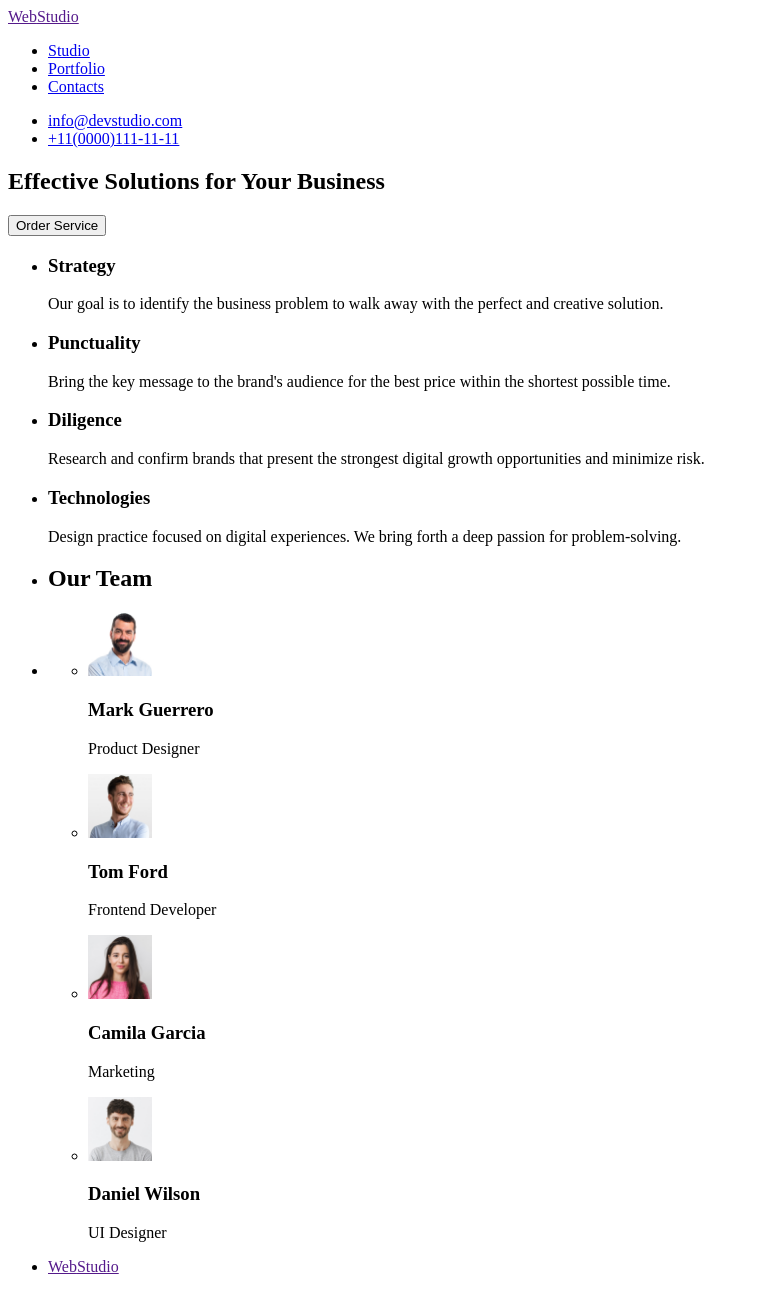
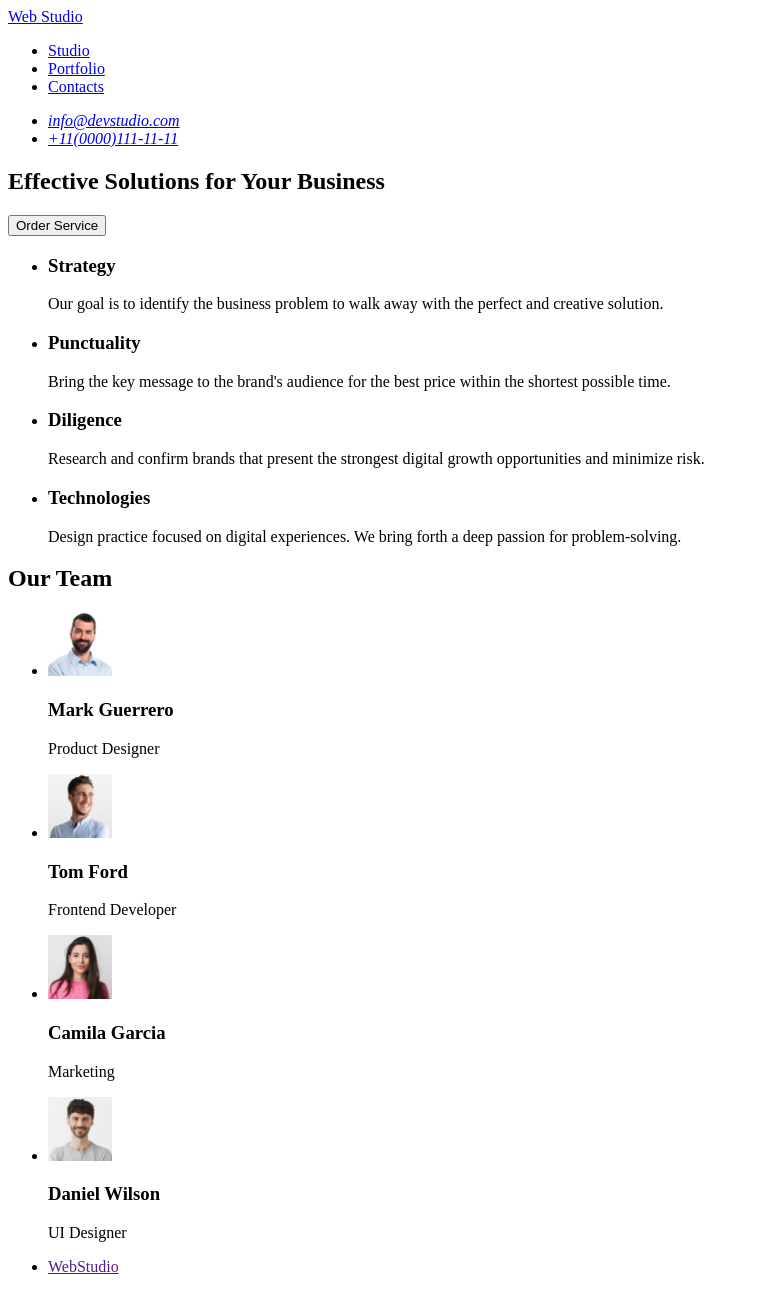
Before and after one commit to ArtemVoskyyy/goit-markup-hw-01-, a plain HTML site: page index.html in a window 1280 px wide. Shown: the top 1289 px of the page, without its empty margins (0-759 px from the left). Drawn offline with Linux system fonts and the light colour scheme.

Commit message:
Update index.html
виправив помилки #2

```diff
--- a/index.html
+++ b/index.html
@@ -9,13 +9,14 @@
     <!-- #region -->
     <header>
       <nav>
-        <a href=""><span>Web</span>Studio</a>
+        <a href="./index.html">Web Studio</a>
         <ul>
           <li><a href="#studio">Studio</a></li>
           <li><a href="#Portfolio">Portfolio</a></li>
           <li><a href="#Contacts">Contacts</a></li>
         </ul>
       </nav>
+      <address>
         <ul>
           <li>
             <a
@@ -27,6 +28,7 @@
           </li>
           <li><a href="tel:+11(0000)1111111">+11(0000)111-11-11</a></li>
         </ul>
+      </address>
     </header>
     <!-- #endregion-->
     <main>
@@ -67,9 +69,8 @@
         </ul>
       </section>
       <section id="Team">
-        <ul>
-          <li><h2>Our Team</h2></li>
-          <li>
+        <h2>Our Team</h2>
+
         <ul>
           <li>
             <img
@@ -108,8 +109,6 @@
             <p>UI Designer</p>
           </li>
         </ul>
-          </li>
-        </ul>
       </section>
     </main>
     <footer>
```
Lines whose indentation alone changed are shown as unchanged.
